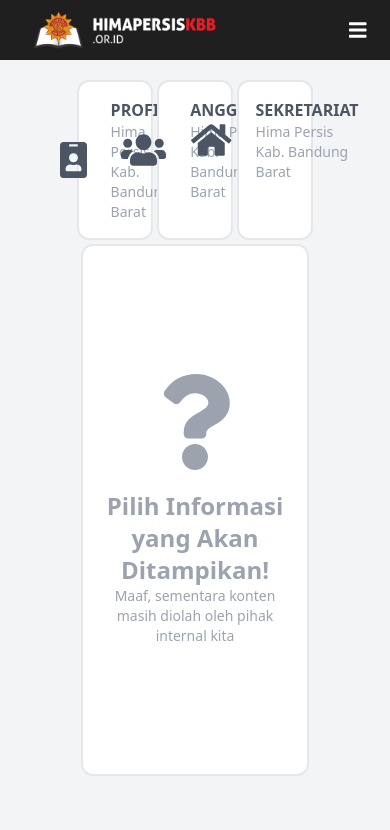
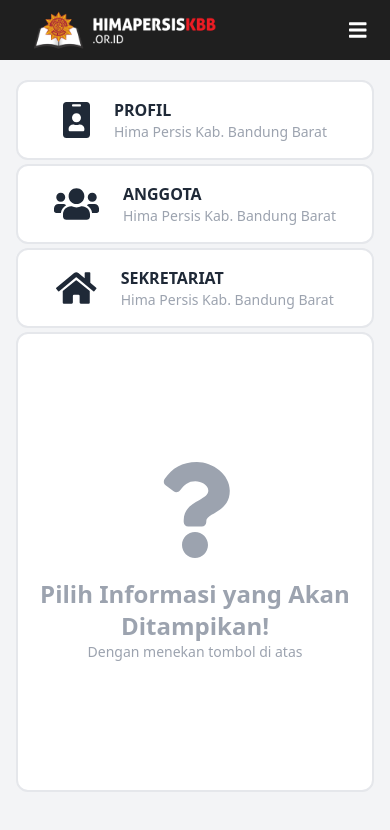
Before and after one commit to himapersiskbb-dev/webui, a Vue app: page /profil in a window 390 px wide. Shown: the top 830 px of the page. Built offline with nearby package versions, Linux system fonts and the light colour scheme; no server answers.

Commit message:
add profile

```diff
--- a/src/components/navigation/Navbar.vue
+++ b/src/components/navigation/Navbar.vue
@@ -1,5 +1,5 @@
 <template>
-  <div class="navigation">
+  <div class="navigation z-10">
     <!-- main logo -->
     <router-link class="tittle" to="/"
       ><img
--- /dev/null
+++ b/src/components/profile/Address.vue
@@ -0,0 +1,14 @@
+<template>
+  <div class="flex w-full items-center justify-center flex-col py-28 space-y-5">
+    <font-awesome-icon
+      class="left-icon text-8xl text-gray-400"
+      icon="exclamation-triangle"
+    />
+    <div class="text-center">
+      <h2 class="text-2xl text-gray-400 font-bold">
+        Maaf ini juga sementara belum tersedia!
+      </h2>
+      <p class="text-gray-400 text-sm">Kami masih mengkajinya</p>
+    </div>
+  </div>
+</template>
--- /dev/null
+++ b/src/components/profile/MemberList.vue
@@ -0,0 +1,73 @@
+<template>
+  <!-- handle loading  -->
+  <loading-screen
+    v-if="isLoading"
+    :error="isError"
+    :errorMessage="errorMessage"
+  />
+
+  <!-- if not loading  -->
+  <div
+    v-else
+    v-for="member in data"
+    :key="member.id"
+    class="flex flex-row my-4 mx-4 space-x-5"
+  >
+    <div class="w-4/12 md:w-auto">
+      <img
+        :src="baseUrl + member.picture.formats.small.url"
+        :alt="member.name"
+        class="w-24 mask mask-squircle z-0"
+      />
+    </div>
+    <div class="w-8/12 md:w-auto">
+      <h1 class="text-xl font-bold">
+        {{ member.name }} -
+        <span class="text-sm text-gray-600">{{ member.location }}</span>
+      </h1>
+      <p class="text-sm text-gray-600">{{ member.position }}</p>
+      <p class="text-sm text-gray-600">{{ member.email }}</p>
+      <p class="text-sm text-gray-600 italic">{{ member.bio }}</p>
+    </div>
+  </div>
+</template>
+
+<script>
+import strapi from "../../services/strapi";
+
+export default {
+  data() {
+    return {
+      isError: false,
+      errorMessage: "",
+      isLoading: false,
+      data: null,
+    };
+  },
+
+  computed: {
+    baseUrl() {
+      return process.env.VUE_APP_MAIN_URL;
+    },
+  },
+
+  methods: {
+    async fetchData() {
+      try {
+        this.isLoading = true;
+        const response = await strapi.get("/writers");
+        this.data = response.data;
+        console.log(response.data);
+        this.isLoading = false;
+      } catch (error) {
+        this.errorMessage = error.message;
+        this.isError = true;
+      }
+    },
+  },
+
+  created() {
+    this.fetchData();
+  },
+};
+</script>
--- /dev/null
+++ b/src/components/profile/ProfileHome.vue
@@ -0,0 +1,14 @@
+<template>
+  <div class="flex w-full items-center justify-center flex-col py-28 space-y-5">
+    <font-awesome-icon
+      class="left-icon text-8xl text-gray-400"
+      icon="exclamation-triangle"
+    />
+    <div class="text-center">
+      <h2 class="text-2xl text-gray-400 font-bold">
+        Maaf sementara belum tersedia!
+      </h2>
+      <p class="text-gray-400 text-sm">Kami masih mengkajinya</p>
+    </div>
+  </div>
+</template>
--- a/src/fontawesome.js
+++ b/src/fontawesome.js
@@ -9,6 +9,7 @@ import {
   faUsers,
   faHome,
   faQuestion,
+  faExclamationTriangle,
 } from "@fortawesome/free-solid-svg-icons";
 
 library.add(
@@ -19,7 +20,8 @@ library.add(
   faTimes,
   faUsers,
   faHome,
-  faQuestion
+  faQuestion,
+  faExclamationTriangle
 );
 
 export default FontAwesomeIcon;
--- a/src/main.js
+++ b/src/main.js
@@ -10,6 +10,7 @@ import Navbar from "./components/navigation/Navbar.vue";
 import BackgroundBase from "./components/ui/BackgroundBase.vue";
 import BaseCard from "./components/ui/BaseCard.vue";
 import LoadingScreen from "./components/ui/LoadingScreen.vue";
+import Footer from "./components/navigation/Footer.vue";
 
 const app = createApp(App);
 
@@ -19,6 +20,7 @@ app.component("nav-bar", Navbar);
 app.component("background-base", BackgroundBase);
 app.component("base-card", BaseCard);
 app.component("loading-screen", LoadingScreen);
+app.component("foot-er", Footer);
 
 app.use(store);
 app.use(router);
--- a/src/views/Articles/Articles.vue
+++ b/src/views/Articles/Articles.vue
@@ -80,6 +80,8 @@
       </div>
     </div>
   </div>
+
+  <foot-er></foot-er>
 </template>
 
 <script>
--- a/src/views/Contact/Contact.vue
+++ b/src/views/Contact/Contact.vue
@@ -1,3 +1,3 @@
 <template>
-  <div>hello from Contact.vue</div>
+  <div>can beres euy</div>
 </template>
--- a/src/views/Profile/Profile.vue
+++ b/src/views/Profile/Profile.vue
@@ -1,20 +1,36 @@
 <template>
   <!-- main container  -->
   <div class="flex items-center flex-col w-full h-screen">
-    <div class="flex items-center flex-col w-7/12 space-y-1">
+    <div
+      class="flex items-center flex-col w-11/12 md:w-9/12 xl:w-7/12 space-y-1"
+    >
       <!-- navbar -->
-      <div class="flex justify-center w-full mx-2 space-x-1">
-        <!-- item  -->
-        <base-card class="cursor-pointer w-4/12">
       <div
         class="
-              flex flex-row
+          flex flex-col
+          md:flex-row
+          justify-center
           w-full
-              justify-center
-              text-gray-600
-              items-center
-              space-x-6
+          mx-2
+          space-y-1
+          md:space-y-0 md:space-x-1
         "
+      >
+        <!-- item  -->
+        <base-card
+          @click="handleClick('profile-home')"
+          class="
+            transition-all
+            cursor-pointer
+            w-full
+            md:w-4/12
+            hover:bg-gray-300
+          "
+          :class="{ 'bg-gray-600': selectedComponent === 'profile-home' }"
+        >
+          <div
+            class="flex flex-row w-full justify-center items-center space-x-6"
+            :class="{ 'text-white': selectedComponent === 'profile-home' }"
           >
             <font-awesome-icon class="left-icon text-4xl" icon="id-badge" />
 
@@ -27,16 +43,20 @@
           </div>
         </base-card>
         <!-- item  -->
-        <base-card class="cursor-pointer w-4/12">
+        <base-card
+          @click="handleClick('member-list')"
+          class="
+            transition-all
+            cursor-pointer
+            w-full
+            md:w-4/12
+            hover:bg-gray-300
+          "
+          :class="{ 'bg-gray-600': selectedComponent === 'member-list' }"
+        >
           <div
-            class="
-              flex flex-row
-              w-full
-              justify-center
-              text-gray-600
-              items-center
-              space-x-6
-            "
+            class="flex flex-row w-full justify-center items-center space-x-6"
+            :class="{ 'text-white': selectedComponent === 'member-list' }"
           >
             <font-awesome-icon class="left-icon text-4xl" icon="users" />
 
@@ -49,16 +69,20 @@
           </div>
         </base-card>
         <!-- item  -->
-        <base-card class="cursor-pointer w-4/12">
+        <base-card
+          @click="handleClick('address')"
+          class="
+            transition-all
+            cursor-pointer
+            w-full
+            md:w-4/12
+            hover:bg-gray-300
+          "
+          :class="{ 'bg-gray-600': selectedComponent === 'address' }"
+        >
           <div
-            class="
-              flex flex-row
-              w-full
-              justify-center
-              text-gray-600
-              items-center
-              space-x-6
-            "
+            class="flex flex-row w-full justify-center items-center space-x-6"
+            :class="{ 'text-white': selectedComponent === 'address' }"
           >
             <font-awesome-icon class="left-icon text-4xl" icon="home" />
 
@@ -74,7 +98,10 @@
 
       <!-- content -->
       <base-card class="w-full">
+        <div class="">
+          <!-- if not clicked -->
           <div
+            v-if="!selectedComponent"
             class="
               flex
               w-full
@@ -93,12 +120,37 @@
               <h2 class="text-2xl text-gray-400 font-bold">
                 Pilih Informasi yang Akan Ditampikan!
               </h2>
-            <p class="text-gray-400 text-sm">
-              Maaf, sementara konten masih diolah oleh pihak internal kita
-            </p>
+              <p class="text-gray-400 text-sm">Dengan menekan tombol di atas</p>
             </div>
+          </div>
+
+          <!-- render dynamic comp -->
+          <div v-else><component :is="selectedComponent"></component></div>
         </div>
       </base-card>
     </div>
   </div>
+
+  <foot-er />
 </template>
+
+<script>
+import ProfileHome from "../../components/profile/ProfileHome.vue";
+import MemberList from "../../components/profile/MemberList.vue";
+import Address from "../../components/profile/Address.vue";
+export default {
+  components: { ProfileHome, MemberList, Address },
+
+  data() {
+    return {
+      selectedComponent: "",
+    };
+  },
+
+  methods: {
+    handleClick(component) {
+      this.selectedComponent = component;
+    },
+  },
+};
+</script>
```
Also changed, not shown: src/components/navigation/Footer.vue (added, +49 -0 lines). Lines whose indentation alone changed are shown as unchanged.
